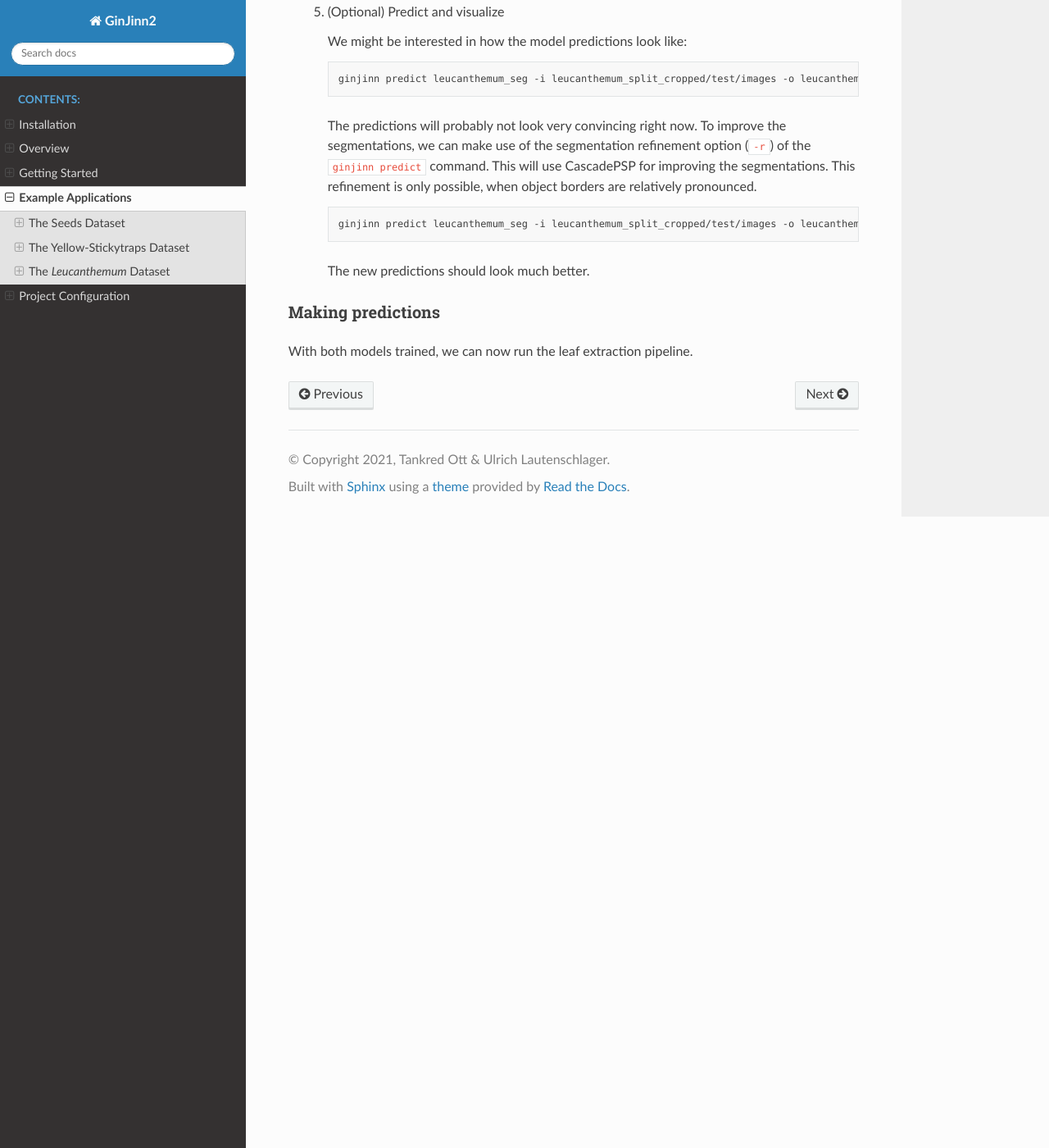
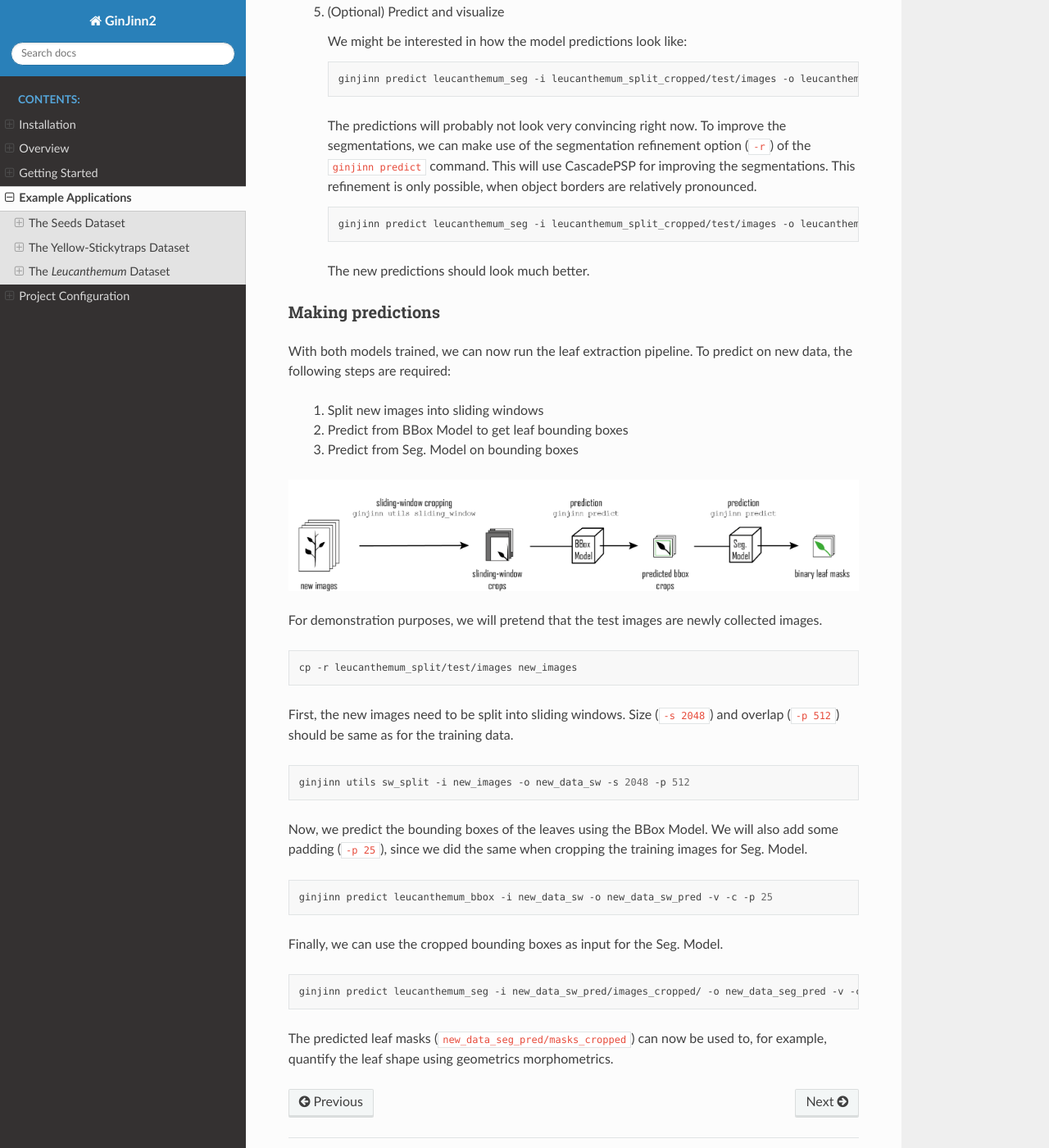
Before and after one commit to AGOberprieler/GinJinn2, a Sphinx documentation site: the page built from docs/4-example_applications.rst, in a window 1280 px wide and 1400 px high, scrolled down 13783 px. Shown: the whole window at 82% size. Built offline with Sphinx 7.4.7 and the Read the Docs theme 2.0.0, drawn with Linux system fonts in a browser that asks for light colours.

Commit message:
example applications

```diff
--- a/docs/4-example_applications.rst
+++ b/docs/4-example_applications.rst
@@ -613,7 +613,7 @@ Model training
 
        .. code-block:: BASH
 
-            ginjinn predict leucanthemum_seg -i leucanthemum_split_cropped/test/images -o leucanthemum_seg_test_prediction -v -c -r
+            ginjinn predict leucanthemum_seg -i leucanthemum_split_cropped/test/images -o leucanthemum_seg_test_prediction_refined -v -c -r
 
        The new predictions should look much better.
 
@@ -621,3 +621,39 @@ Making predictions
 ^^^^^^^^^^^^^^^^^^
 
 With both models trained, we can now run the leaf extraction pipeline.
+To predict on new data, the following steps are required:
+
+    1) Split new images into sliding windows
+    2) Predict from BBox Model to get leaf bounding boxes
+    3) Predict from Seg. Model on bounding boxes
+
+.. image:: images/leucanthemum_prediction.png
+    :alt: Leucanthemum prediction workflow.
+
+For demonstration purposes, we will pretend that the test images are newly collected images.
+
+.. code-block:: BASH
+
+    cp -r leucanthemum_split/test/images new_images
+
+First, the new images need to be split into sliding windows.
+Size (:code:`-s 2048`) and overlap (:code:`-p 512`) should be same as for the training data.
+
+.. code-block:: BASH
+
+    ginjinn utils sw_split -i new_images -o new_data_sw -s 2048 -p 512
+
+Now, we predict the bounding boxes of the leaves using the BBox Model.
+We will also add some padding (:code:`-p 25`), since we did the same when cropping the training images for Seg. Model.
+
+.. code-block:: BASH
+
+    ginjinn predict leucanthemum_bbox -i new_data_sw -o new_data_sw_pred -v -c -p 25
+
+Finally, we can use the cropped bounding boxes as input for the Seg. Model.
+
+.. code-block:: BASH
+
+    ginjinn predict leucanthemum_seg -i new_data_sw_pred/images_cropped/ -o new_data_seg_pred -v -c -r
+
+The predicted leaf masks (:code:`new_data_seg_pred/masks_cropped`) can now be used to, for example, quantify the leaf shape using geometrics morphometrics.
```
Also changed, not shown: other parts of docs/4-example_applications.rst (+1 -1 lines), docs/images/leucanthemum_prediction.png (added).
